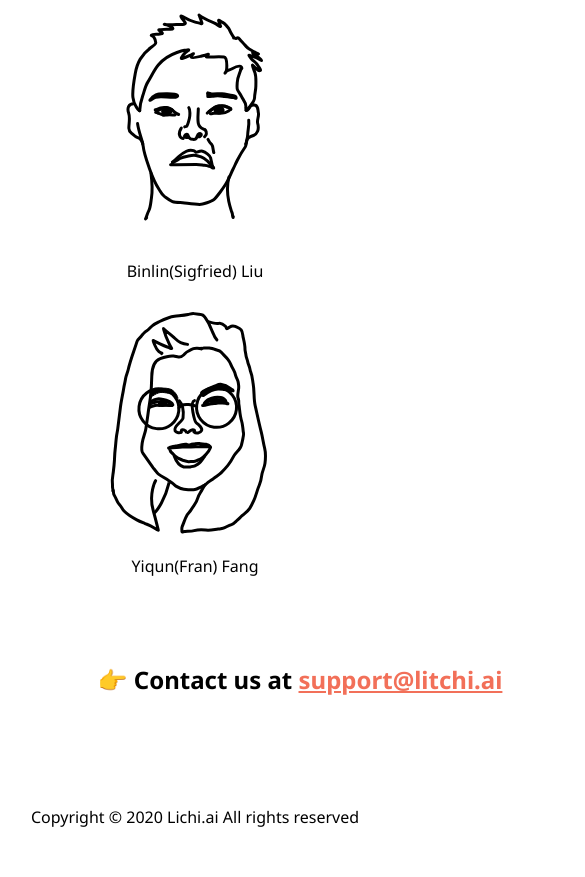
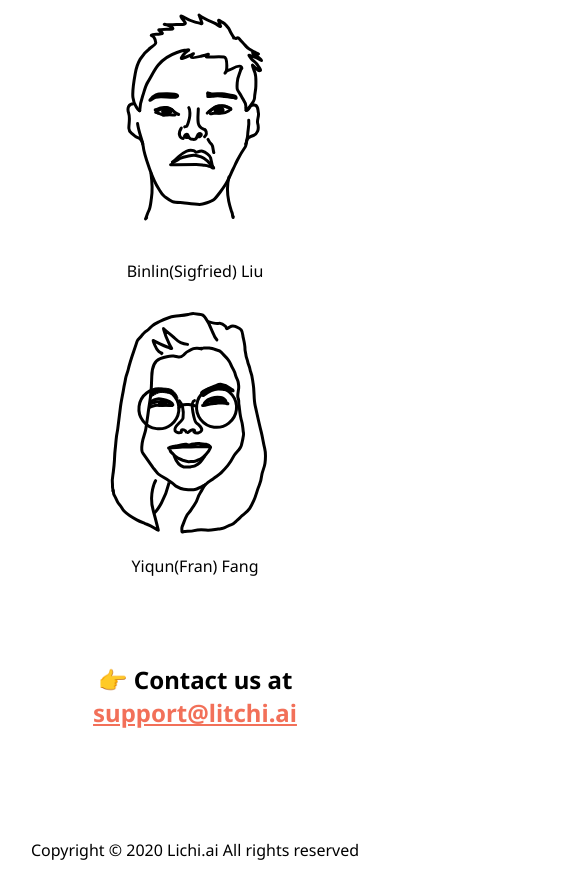
Before and after one commit to YIQUNFANG/litchi.ai, a plain HTML site: page index.html in a window 390 px wide. Shown: the part 1985-2862 px from the top of the page, 585 px wide, since content can reach past the window. Before the commit the page ends 2829 px from the top, so only its background shows below. Drawn offline with Linux system fonts and the light colour scheme.

Commit message:
fix subscribe section
fix subscribe section

```diff
--- a/index.html
+++ b/index.html
@@ -79,7 +79,7 @@
            <!-- <p>Subscribe us for the latest developing progress</p>
             <input type="text" placeholder="Email" />
             <button>Subscribe</button>-->
-            <h4>👉 Contact us at <a href = "mailto: support@litchi.ai">support@litchi.ai</a></h4>
+            <h4>👉 Contact us at <div id="email"><a href = "mailto: support@litchi.ai">support@litchi.ai</a></div></h4>
         </div>
     </section>
 
--- a/style.css
+++ b/style.css
@@ -116,13 +116,17 @@ h4{
     #right-img{
         display: none;
     }
+    #email{
+        display: block !important;
+    }
 }
 
 #subscribe{
-    width: 600px;
-    margin:20% auto;
+    margin:20% 0;
 }
-
+#email{
+    display: inline-block;
+}
 input{
     height: 2em;
     width:350px;
```
